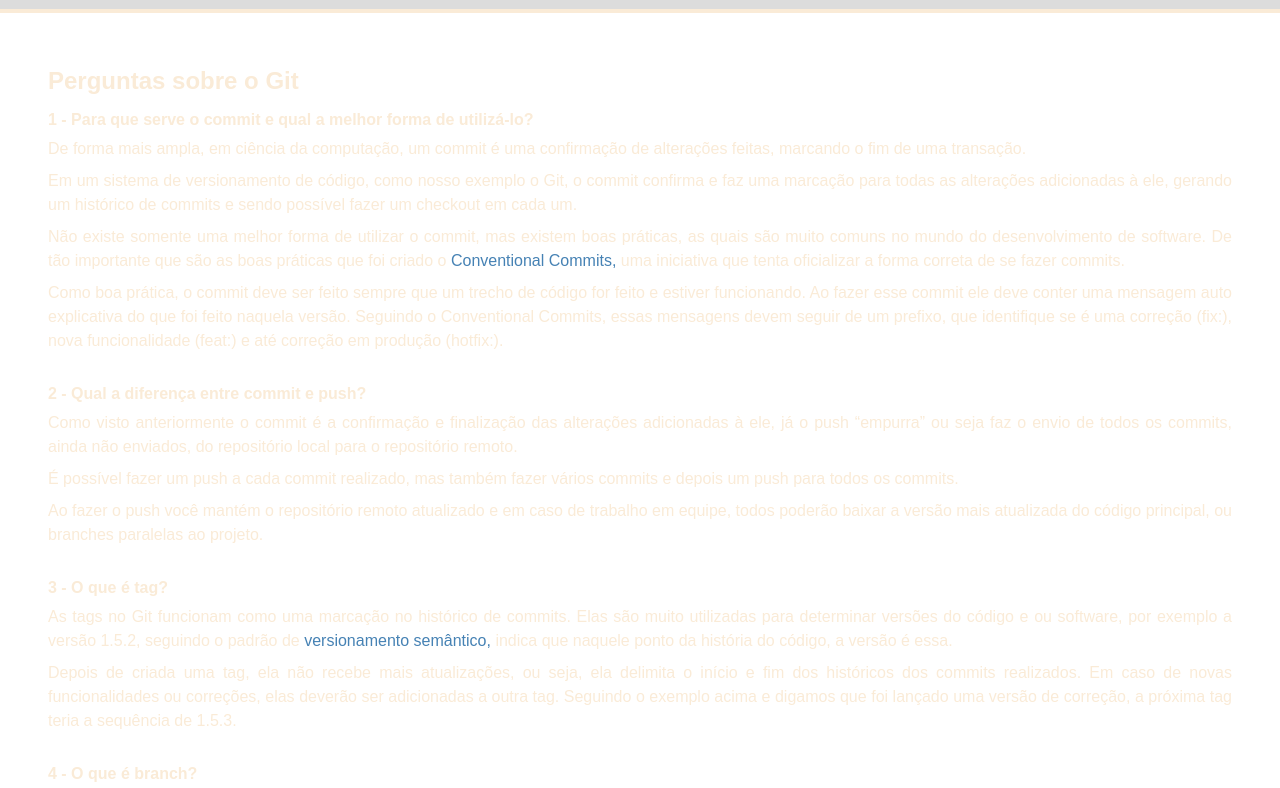
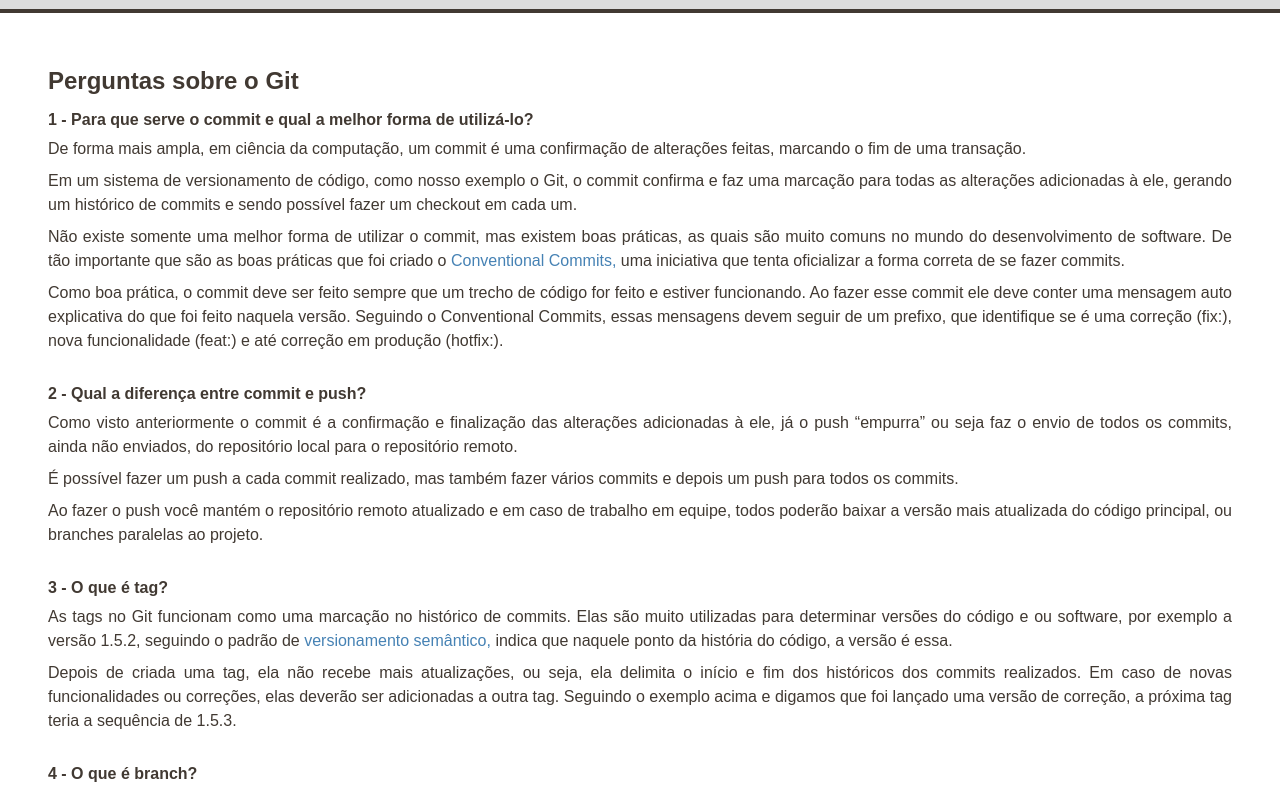
Before and after one commit to terabyro/APE11, a plain HTML site: page index.html in a window 1280 px wide. Shown: the part 59-847 px from the top of the page. Drawn offline with Linux system fonts and the light colour scheme.

Commit message:
Ajuste de cores css 4

```diff
--- a/css/style.css
+++ b/css/style.css
@@ -1,6 +1,6 @@
 :root {
     --git-color-primary: #5884db;
-    --git-color-secondary: #FAEBD7;
+    --git-color-secondary: #413932;
   }
 
   * {
```
